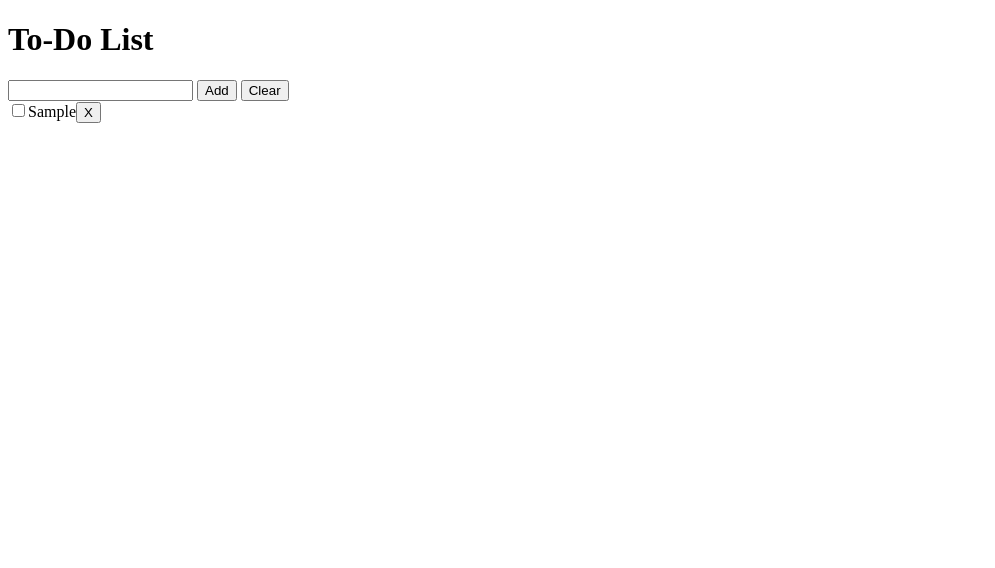
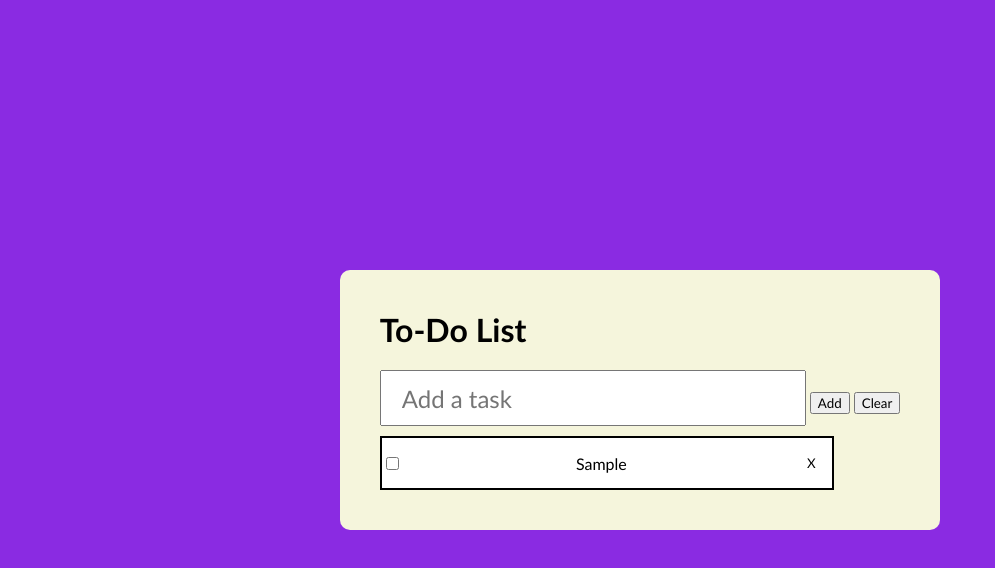
Before and after one commit to athanie2003/to-do-list, a plain HTML site: page index.html in a window 1280 px wide. Both pictures are taken after typing "Sample" into the empty fields and a click on the button "Add". Shown: the whole page, without its empty margins (0-995 px from the left). Drawn offline with Linux system fonts and the light colour scheme.

Commit message:
Create frame of to-do list using styles

```diff
--- a/index.html
+++ b/index.html
@@ -7,10 +7,14 @@
     <link rel="stylesheet" href="styles.css">
 </head>
 <body>
-    <h1>To-Do List</h1>
-    <input type="text" class="text-box">
-    <button class="add">Add</button>
-    <button class="clear">Clear</button>
-    <script src="script.js"></script>
+    <div class="container">
+        <div class="header">
+            <h1>To-Do List</h1>
+            <input type="text" placeholder="Add a task" class="text-box">
+            <button class="add">Add</button>
+            <button class="clear">Clear</button>
+        </div>
+        <script src="script.js"></script>
+    </div>
 </body>
 </html>
--- a/script.js
+++ b/script.js
@@ -1,12 +1,13 @@
 // variables
-const body = document.querySelector('body');
+const container = document.querySelector('.container');
 const listContainer = document.createElement('div');
+listContainer.classList.add('list-container');
 const textBox = document.querySelector('.text-box');
 const addBtn = document.querySelector('.add');
 const clearBtn = document.querySelector('.clear');
 
 // add to html
-body.appendChild(listContainer);
+container.appendChild(listContainer);
 
 // load items from localStorage when page loads
 window.addEventListener('load', () => {
--- a/styles.css
+++ b/styles.css
@@ -0,0 +1,49 @@
+*{
+    font-family: 'Trebuchet MS', 'Lucida Sans Unicode', 'Lucida Grande', 'Lucida Sans', Arial, sans-serif;
+}
+
+body{
+    width: 100%;
+    min-height: 100vh;
+    margin: 0;
+    display: flex;
+    justify-content: center;
+    align-items: center;
+    background-color: blueviolet;
+}
+
+h1{
+    margin-top: 0;
+}
+
+.container{
+    display: flex;
+    flex-direction: column;
+    gap: 10px;
+    background-color: beige;
+    border-radius: 10px;
+    padding: 40px;
+}
+
+.item{
+    width: 450px;
+    height: 50px;
+    border: 2px solid black;
+    display: flex;
+    justify-content: space-between;
+    align-items: center;
+    background-color: white;
+}
+
+.remove{
+    background-color: transparent;
+    border: none;
+    margin-right: 10px;
+}
+
+.text-box{
+    width: 400px;
+    height: 50px;
+    font-size: 24px;
+    padding-left: 20px;
+}
```
